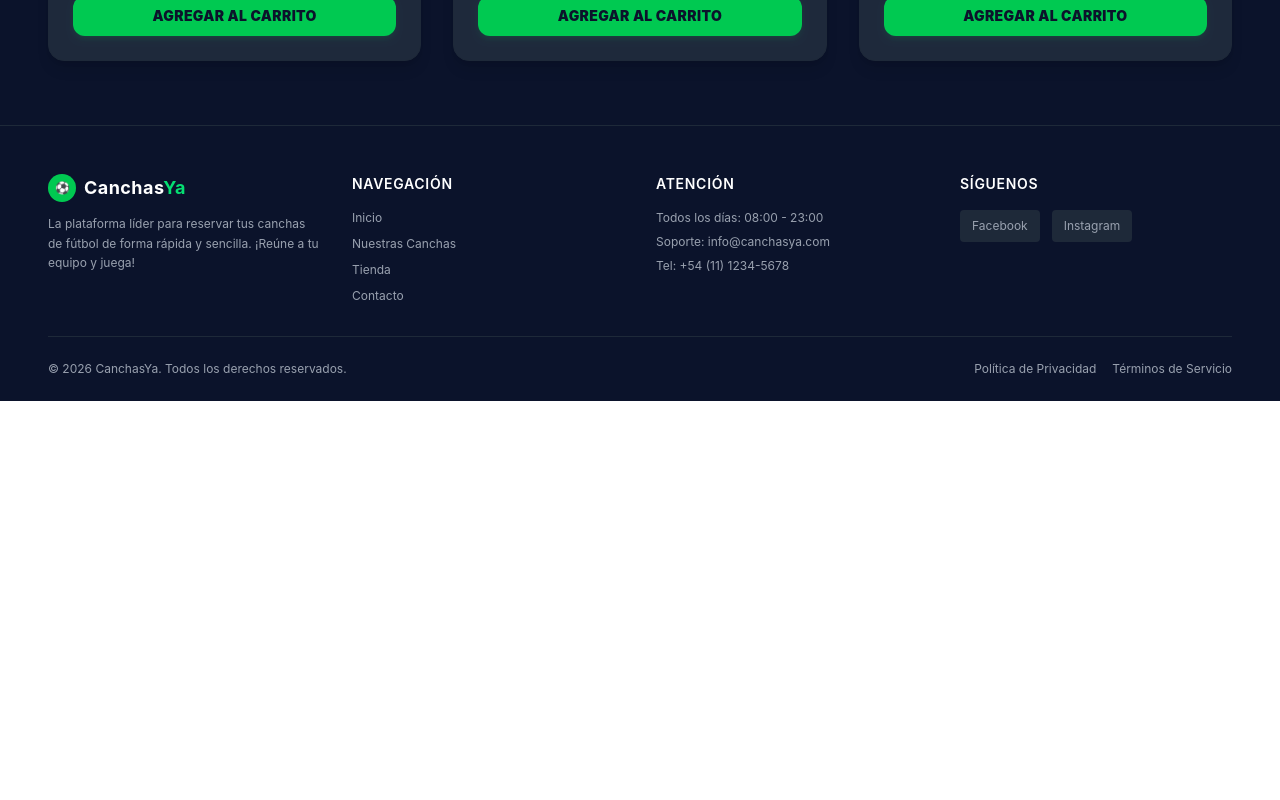
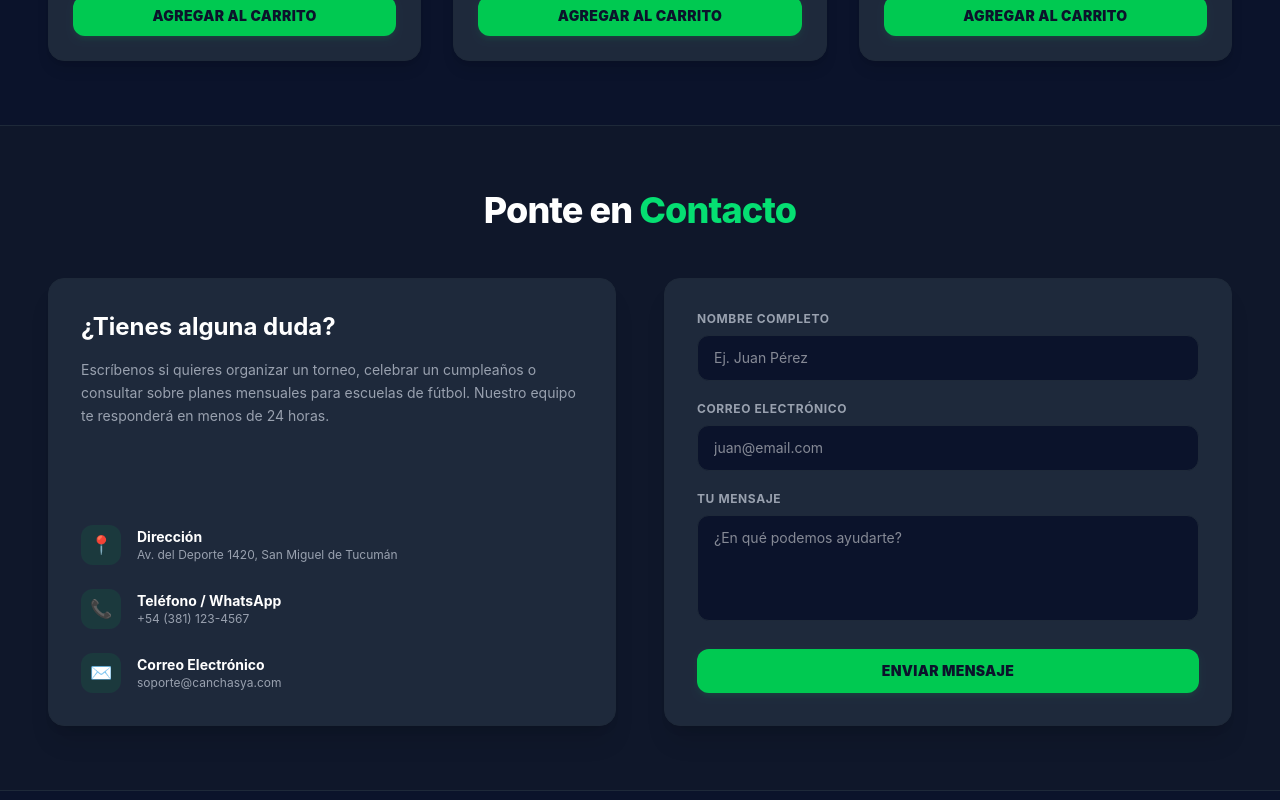
Before and after one commit to Angeln0294/FrontEnd-ProyectoFinDeModulo, a React (Vite) app: page / in a window 1280 px wide. Shown: the part 1820-2620 px from the top of the page. Before the commit the page ends 2221 px from the top, so only its background shows below. Built offline with nearby package versions, Linux system fonts and the light colour scheme.

Commit message:
importe e incorpore el compontente SeccionContacto dentro del layout en App.jsx

```diff
--- a/src/App.jsx
+++ b/src/App.jsx
@@ -3,6 +3,7 @@ import Navbar from './components/Navbar';
 import Hero from './components/Hero';
 import SeccionCanchas from './components/SeccionCanchas';
 import EquipamientoDestacado from './components/EquipamientoDestacado';
+import SeccionContacto from './components/SeccionContacto'; // <-- 1. IMPORTAMOS EL CONTACTO
 import Footer from './components/Footer';
 
 export default function App() {
@@ -11,16 +12,19 @@ export default function App() {
       {/* Barra de navegación superior */}
       <Navbar />
 
-      {/* Contenido principal en cascada */}
+      {/* Estructura central en cascada */}
       <main className="w-full">
-        {/* Inicio / Banner de Bienvenida */}
+        {/* 1. Inicio / Banner */}
         <Hero />
 
-        {/* Alquiler de Canchas */}
+        {/* 2. Listado de Canchas */}
         <SeccionCanchas />
 
-        {/* 2. TIENDA DE PRODUCTOS DEBAJO DE LAS CANCHAS */}
+        {/* 3. Tienda de Equipamiento */}
         <EquipamientoDestacado />
+
+        {/* 4. SECCIÓN DE CONTACTO DEBAJO DE LA TIENDA */}
+        <SeccionContacto />
       </main>
 
       {/* Pie de página inferior */}
```
